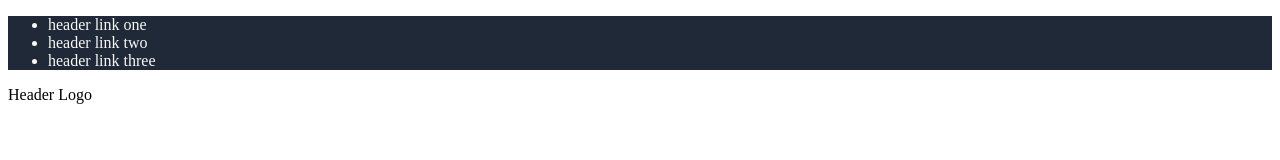
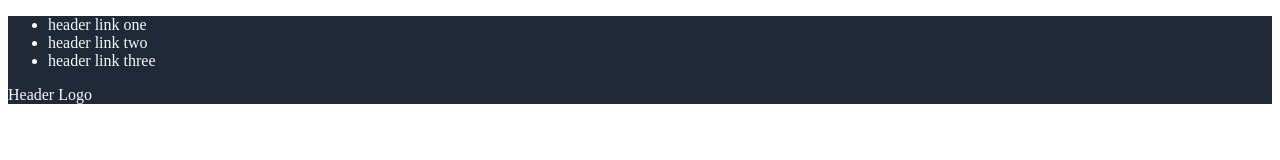
Before and after one commit to p3rc1/top-landing-page, a plain HTML site: page index.html in a window 1280 px wide. Drawn offline with Linux system fonts and the light colour scheme.

Commit message:
Adding a div to contain the dark header background. Change the CSS class name.

```diff
--- a/index.html
+++ b/index.html
@@ -1,6 +1,7 @@
 <!DOCTYPE html>
 <html>
     <head>
+        <div class="dark-header">
             <link rel="stylesheet" href="style.css">
             <ul class="top-right-menu">
                 <li>header link one</li>
@@ -8,6 +9,7 @@
                 <li>header link three</li>
             </ul>
             <p class="top-left-logo">Header Logo</p>
+        </div>
     </head>
     <body></body>
 </html>
--- a/style.css
+++ b/style.css
@@ -1,4 +1,4 @@
-.top-right-menu {
+.dark-header {
     background: #1f2937;
     color: #f9faf8;
 }
```
Lines whose indentation alone changed are shown as unchanged.
